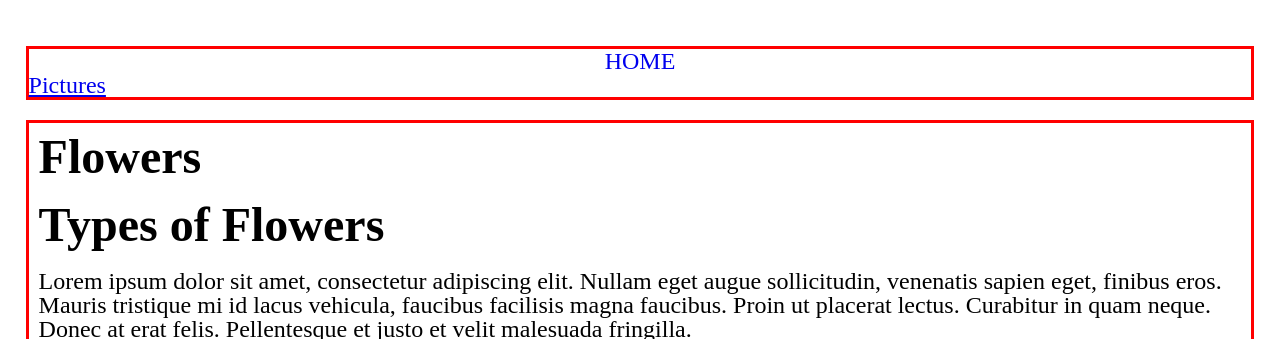
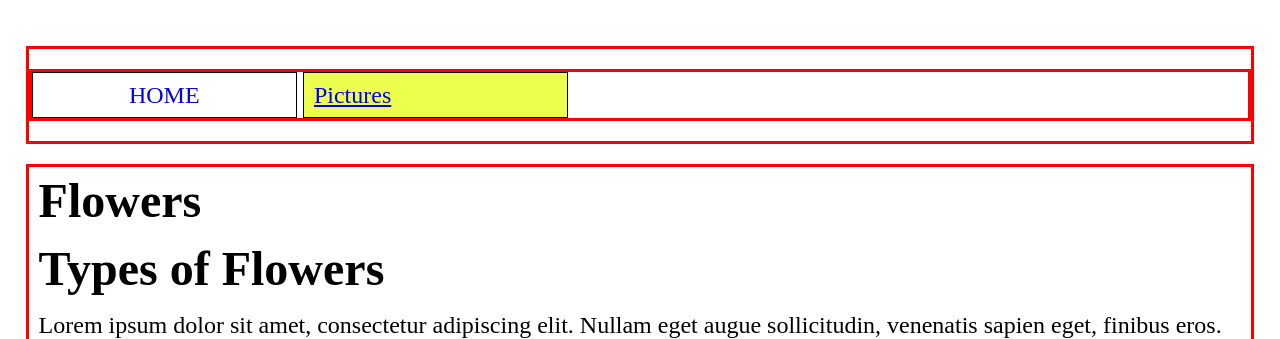
Before and after one commit to billbillbilly/billbillbilly.github.io, a plain HTML site: page homework1/index.html in a window 1280 px wide. Shown: the top 339 px of the page. Drawn offline with Linux system fonts and the light colour scheme.

Commit message:
- change hw1

```diff
--- a/homework1/index.html
+++ b/homework1/index.html
@@ -12,12 +12,12 @@
 
 <body>
 	<header>
-		<div>
+		<nav>
 			<ul>
 				<li class="active"><a href="index.html">Home</a></li>
 				<li><a href="pictures.html">Pictures</a></li>
 			</ul>
-		</div>
+		</nav>
 	</header>
 
 	<main>
```
